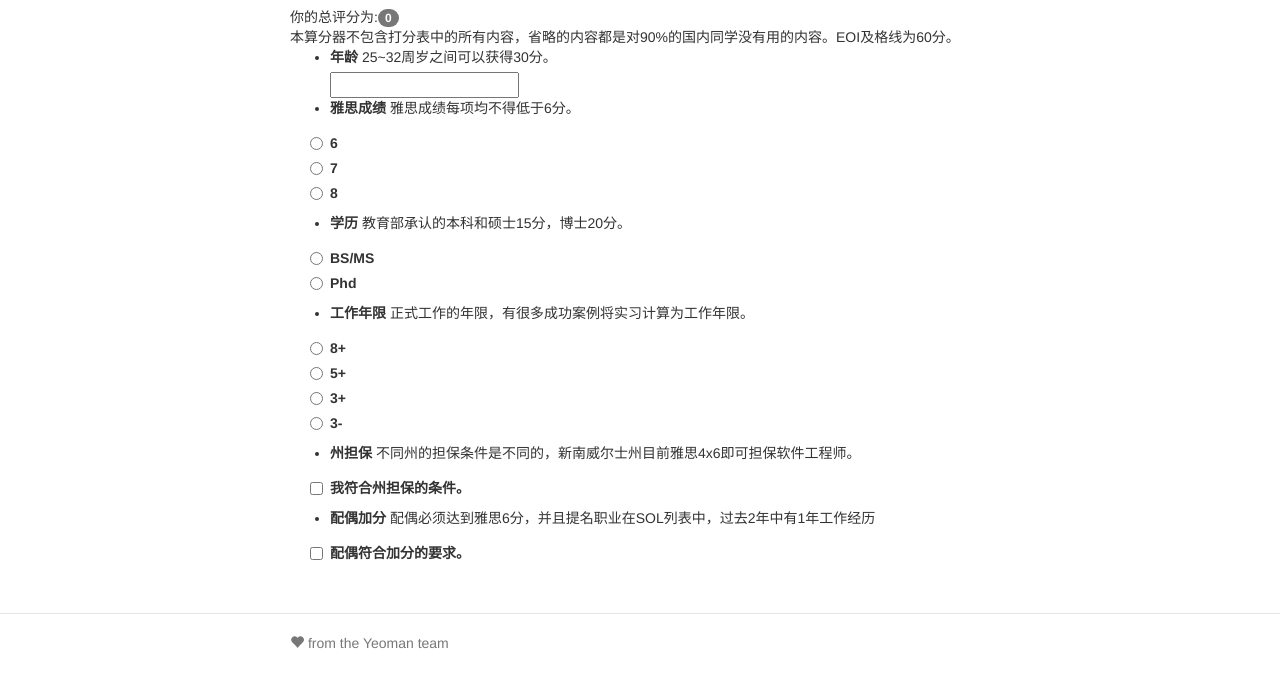
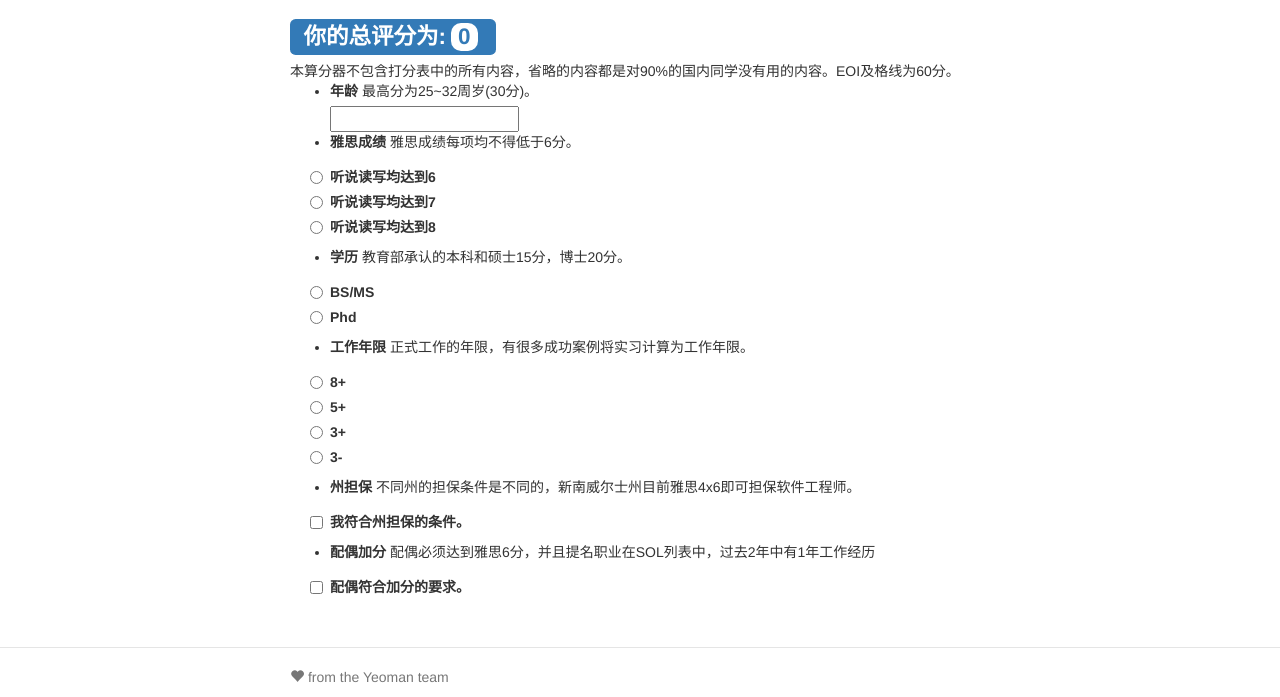
Before and after one commit to MrCoder/haoyimin123, a plain HTML site: page index.html in a window 1280 px wide. Shown: the part 206-903 px from the top of the page. Before the commit the page ends 869 px from the top, so only its background shows below. Drawn offline with Linux system fonts and the light colour scheme; files that its build step writes are made by us from their sources.

Commit message:
Upgrade the style

```diff
--- a/styles/main.css
+++ b/styles/main.css
@@ -81,3 +81,9 @@ body {
     border-bottom: 0;
   }
 }
+.label-primary .badge {
+    font-size: inherit;
+    margin: 0 5px;
+    color: #337ab7;
+    background-color: #fff;
+}
--- a/views/main.html
+++ b/views/main.html
@@ -1,12 +1,12 @@
 <div class="row marketing">
     <div ng-controller="MainCtrl" class="control-group ng-scope">
         <h1>189移民签证算分器</h1>
-        <span class="total-points">你的总评分为:<span class="badge">{{getPoints()}}</span></span>
+        <h2><span class="label label-primary">你的总评分为:<span class="badge">{{getPoints()}}</span></span></h2>
         <div>本算分器不包含打分表中的所有内容，省略的内容都是对90%的国内同学没有用的内容。EOI及格线为60分。</div>
         <ul>
             <li class="control-group">
                 <label for="age" class="control-label">年龄</label>
-                <span>25~32周岁之间可以获得30分。</span>
+                <span>最高分为25~32周岁(30分)。</span>
                 <div>
                     <input id="age" ng-model="age">
                 </div>
@@ -16,9 +16,9 @@
                 <span>雅思成绩每项均不得低于6分。</span>
 
                 <div class="clearfix radio-group" data-role="controlgroup">
-                    <label class="radio inline"><input type="radio" value="0" ng-model="ieltsPoints" class="ng-pristine ng-valid" name="004">6</label>
-                    <label class="radio inline"><input type="radio" value="10" ng-model="ieltsPoints" class="ng-pristine ng-valid" name="005">7</label>
-                    <label class="radio inline"><input type="radio" value="20" ng-model="ieltsPoints" class="ng-pristine ng-valid" name="006">8</label>
+                    <label class="radio inline"><input type="radio" value="0" ng-model="ieltsPoints">听说读写均达到6</label>
+                    <label class="radio inline"><input type="radio" value="10" ng-model="ieltsPoints">听说读写均达到7</label>
+                    <label class="radio inline"><input type="radio" value="20" ng-model="ieltsPoints">听说读写均达到8</label>
                 </div>
             </li>
             <li class="control-group">
```
